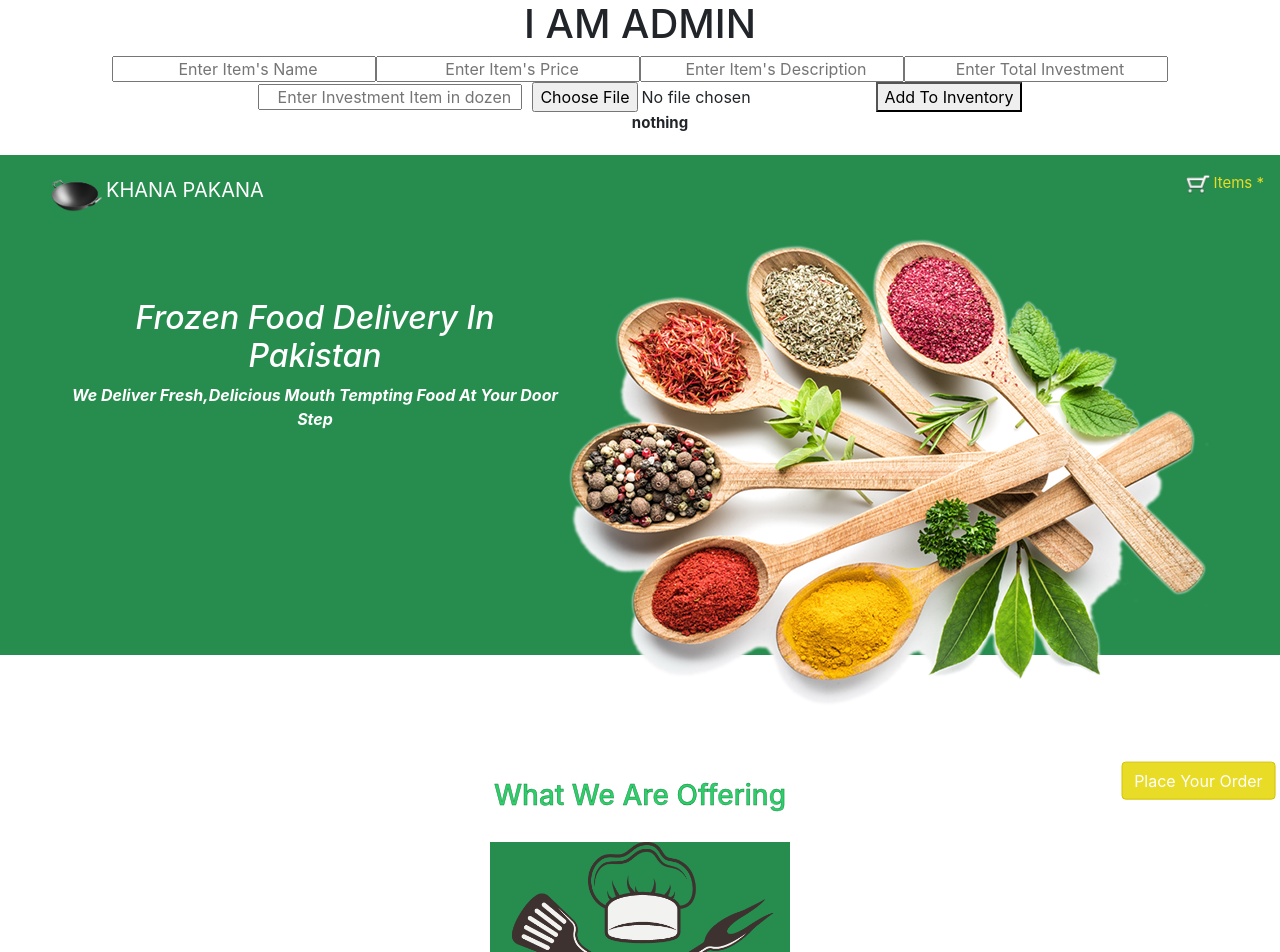
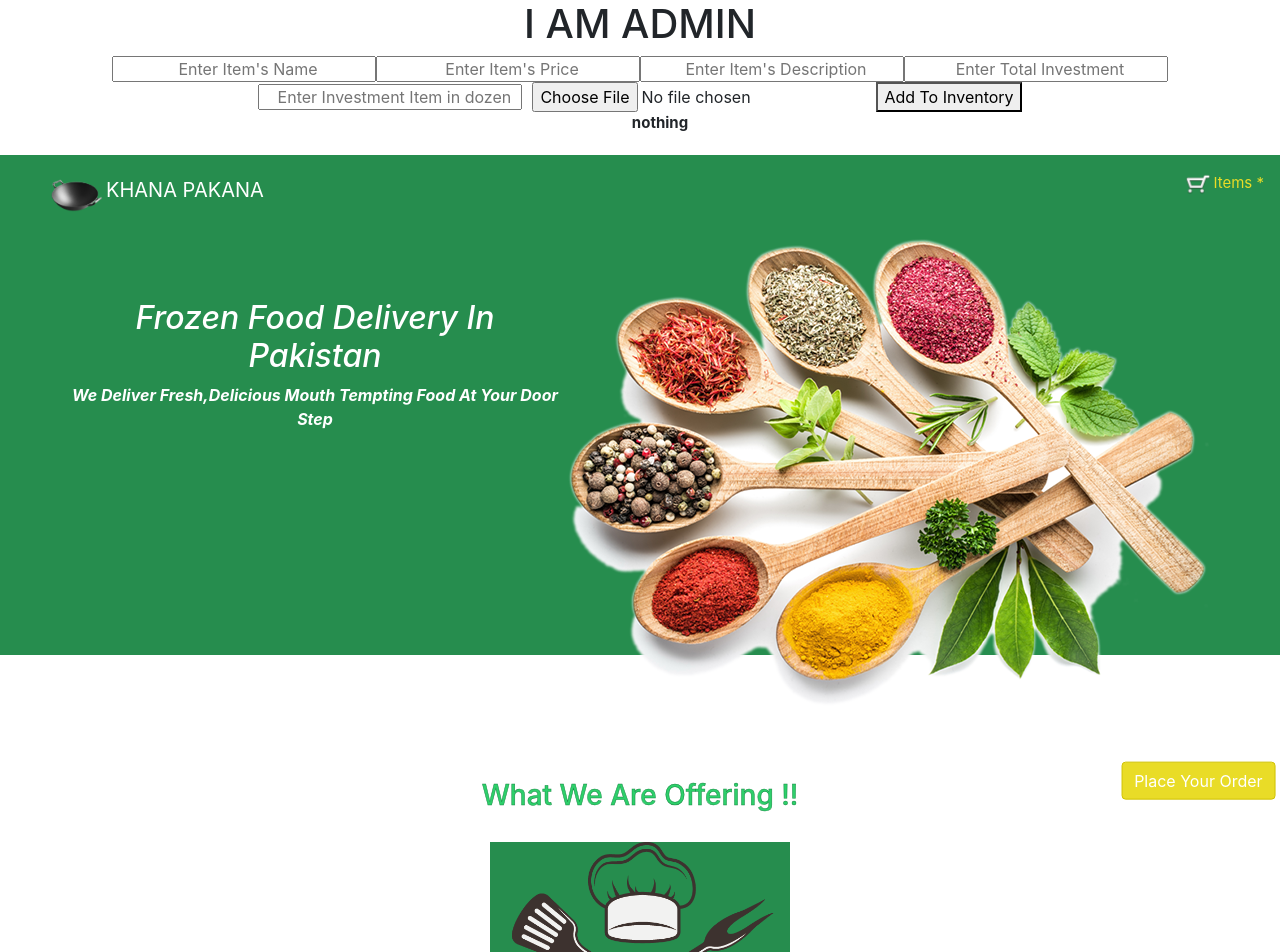
Before and after one commit to Anumjawaid/OrderDelivery, a React (Create React App) app: page /admin in a window 1280 px wide. Shown: the top 952 px of the page. Built offline with nearby package versions, Linux system fonts and the light colour scheme.

Commit message:
cards tweak

```diff
--- a/src/components/Items/itemsdisplay.jsx
+++ b/src/components/Items/itemsdisplay.jsx
@@ -1,7 +1,5 @@
 import React,{useState} from 'react'
 import './style.css';
-// import Dates from '../UI/'
-import DatesLand from '../UI/dateslan.JPG'
 import Pan from '../UI/panlogo.png'
 import Roll from '../UI/springroll.JPG'
 import Sam from '../UI/samosay.JPG'
@@ -10,6 +8,12 @@ import Cart from './carts'
 import Footer from './footer'
 import cartim from '../UI/cart.png'
 import Cook from'../UI/cooking.png'
+import chic from '../UI/chickbit.JPG'
+import spicy from '../UI/rolpg.JPG'
+import cheese from '../UI/cheeserol.JPG'
+import spring from '../UI/springrollspicy.JPG'
+import barq from '../UI/barbchick.JPG'
+import chicken from '../UI/chickenroll.JPG'
 
 
 
@@ -17,9 +21,7 @@ export default function Items () {
   const ITEMS='/items'
   const CART='/cart'
   let [page,setPage]=useState(ITEMS)
-
   let [cart,setCart]=useState([])
-
 
   var cartitems={
     'name':"",
@@ -27,7 +29,7 @@ export default function Items () {
     'day':"",
     "quantity":0
   }
-  let b=[Pan,Roll,Sam,DatesLand,Roll,Sam,Roll,Sam]
+  let b=[chic,barq,barq,Sam,Roll,spring,spicy,cheese,chicken]
     var a=getItems()
     console.log("zxcvb",a)
     var quantity=1
@@ -36,7 +38,6 @@ export default function Items () {
       const checkele=()=>{
         if(cart.length!=0){
         for(var aa=0; aa<cart.length; aa++){
-          // console.log(cart[aa],"for chrck")}
 
         if(i.name==cart[aa].name){
 
@@ -129,7 +130,7 @@ export default function Items () {
         {/*  */}
         <div className="ab">
         <div className="container ">
-        <h3 className='headcont'>What We Are Offering</h3>
+        <h3 className='headcont'>What We Are Offering !!</h3>
                 <div className="row">
         {a.length ?
 
```
